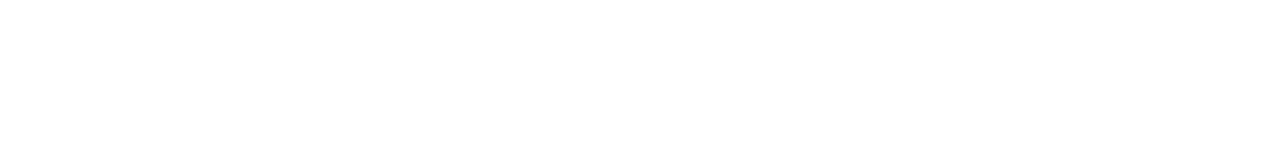
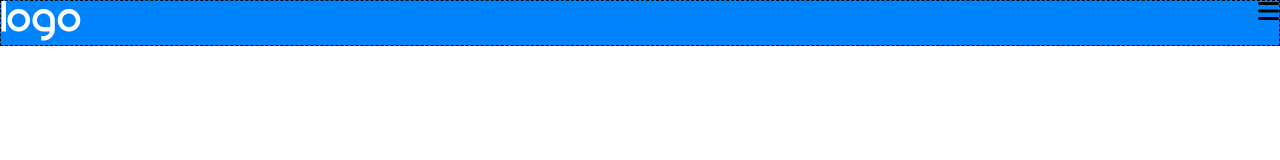
Before and after one commit to DaniloSalerno/htmlcss-responsive-layout, a plain HTML site: page index.html in a window 1280 px wide. Drawn offline with Linux system fonts and the light colour scheme.

Commit message:
header outline

```diff
--- a/assets/css/style.css
+++ b/assets/css/style.css
@@ -6,8 +6,44 @@
     box-sizing: border-box;
 }
 
-body {
-    font-family: 'Nunito Sans', sans-serif;
+:root {
+    --sr-black: rgb(0, 0, 0);
+    --sr-white: rgb(255, 255, 255);
+    --sr-dark: rgb(51, 51, 51);
+    --sr-primary-dark: rgb(0, 132, 253);
+    --sr-primary-light: rgb(181, 221, 255);
+    --sr-section: rgb(151, 146, 228);
+    --sr-danger: rgb(253, 193, 95);
 }
 
+body {
+    font-family: 'PT Sans', sans-serif;
+}
+
+header {
+    background-color: var(--sr-primary-dark);
+}
 /* #endregion commons */
+
+/* #region utilities */
+.d-flex {
+    display: flex;
+}
+
+.justify-between {
+    justify-content: space-between;
+}
+/* #endregion utilities */
+
+
+
+
+
+
+/* #region debug */
+
+.debug header {
+    border: 1px dashed;
+}
+
+/* #endregion debug */
--- a/index.html
+++ b/index.html
@@ -8,14 +8,30 @@
             href="https://cdnjs.cloudflare.com/ajax/libs/font-awesome/6.4.0/css/all.min.css"
             integrity="sha512-iecdLmaskl7CVkqkXNQ/ZH/XLlvWZOJyj7Yy7tcenmpD1ypASozpmT/E0iPtmFIB46ZmdtAc9eNBvH0H/ZpiBw=="
             crossorigin="anonymous" referrerpolicy="no-referrer" />
+        <link rel="preconnect" href="https://fonts.googleapis.com">
+        <link rel="preconnect" href="https://fonts.gstatic.com" crossorigin>
         <link
-            href="https://fonts.googleapis.com/css2?family=Nunito+Sans:wght@400;700&display=swap"
-            rel="stylesheet" />
+            href="https://fonts.googleapis.com/css2?family=PT+Sans:wght@400;700&display=swap"
+            rel="stylesheet">
         <link rel="stylesheet" href="./assets/css/style.css">
     </head>
     <body class="debug">
 
-        <header></header>
+        <header>
+            <nav class="d-flex justify-between">
+
+                <div class="left_nav">
+                    <img src="./assets/img/logo.png" alt="Logo del sito">
+                </div>
+                <!-- /.left_nav -->
+
+                <div class="right_nav">
+                    <i class="fa fa-bars fa-xl" aria-hidden="true"></i>
+                </div>
+                <!-- /.right_nav -->
+
+            </nav>
+        </header>
         <!-- /header -->
 
         <main></main>
```
